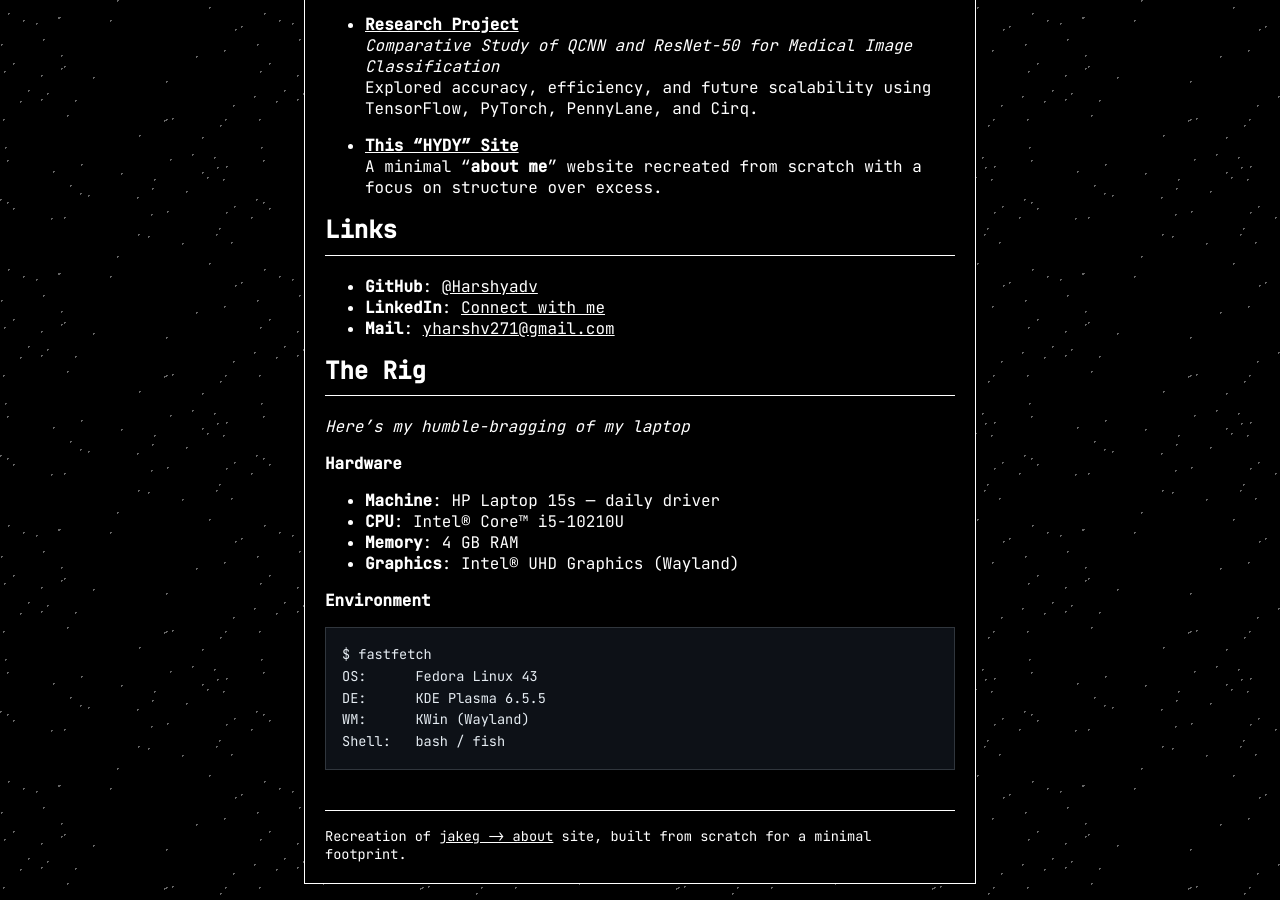
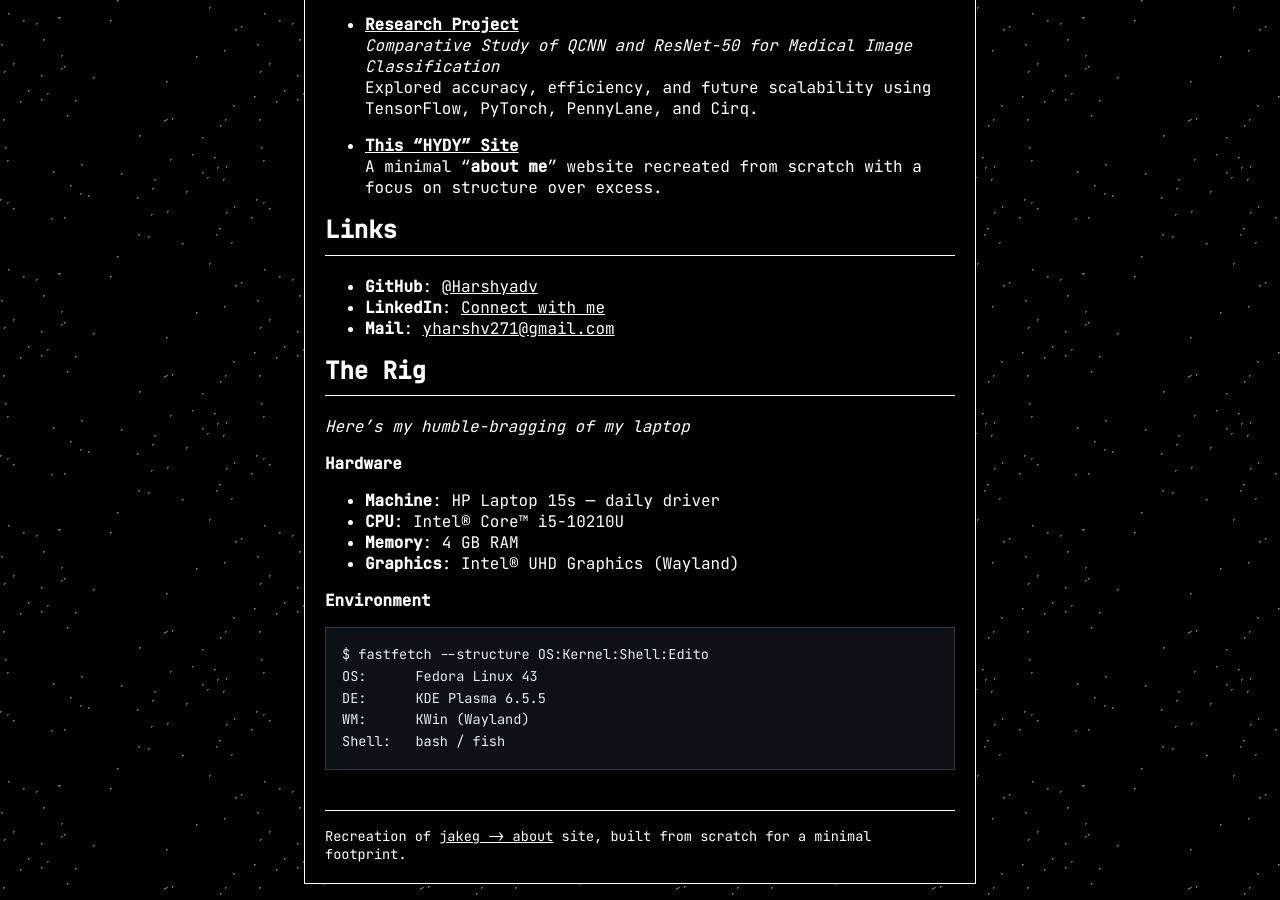
Before and after one commit to Harshyadv/HYDV, a Jekyll site: the page built from index.md, in a window 1280 px wide and 900 px high, scrolled down 577 px. Built offline with Jekyll 4.4.1, drawn with Linux system fonts in a browser that asks for light colours.

Commit message:
Update index.md
Signed-off-by: harshyadv <harshydv370@gmail.com>

````diff
--- a/index.md
+++ b/index.md
@@ -49,7 +49,7 @@ I value clarity, efficiency, and software that communicates intent through both
 
 **Environment**
 ```text
-$ fastfetch
+$ fastfetch --structure OS:Kernel:Shell:Edito
 OS:      Fedora Linux 43
 DE:      KDE Plasma 6.5.5
 WM:      KWin (Wayland)
````
